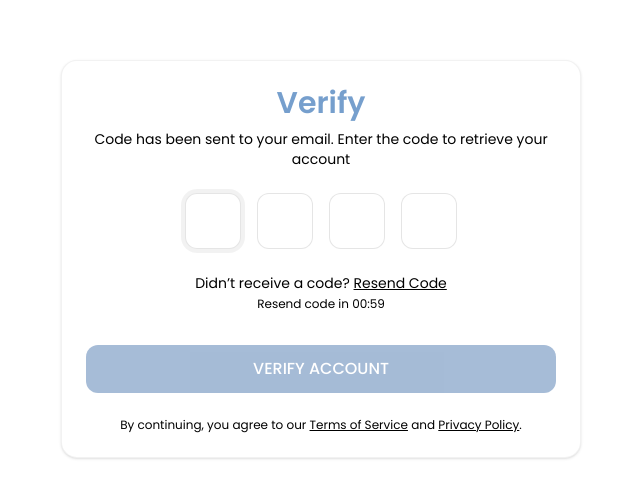
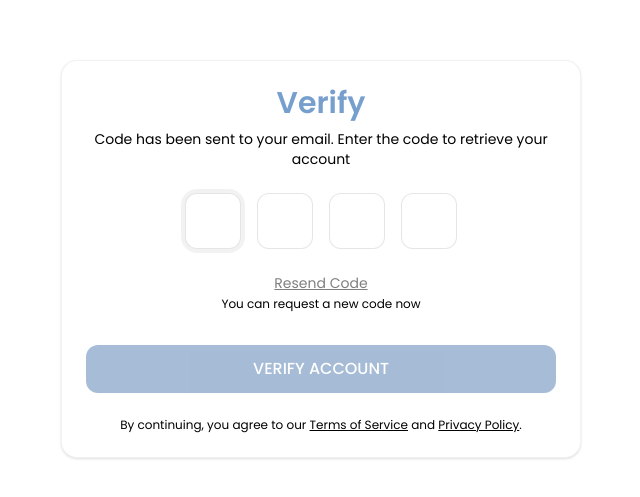
Before and after one commit to Dendup1234/fyp_prototype_frontend, a Next.js app: page /verification in a window 1280 px wide. Shown: the part 157-654 px from the top of the page, without its empty margins (319-959 px from the left). Built offline with nearby package versions, Linux system fonts and the light colour scheme.

Commit message:
Fixed api issues

```diff
--- a/app/(auth)/verification/page.tsx
+++ b/app/(auth)/verification/page.tsx
@@ -5,33 +5,47 @@ import AuthCard from "@/components/authcard";
 import Button from "@/components/ui/button";
 import OtpInput from "@/components/ui/otpinput";
 import { useRouter, useSearchParams } from "next/navigation";
-import { verifyOTP } from "@/utils/api";
+import { verifyOTP, resendOTP } from "@/utils/api";
 
 export default function VerifyPage() {
     const [otp, setOtp] = useState("");
-    //Prevents multiple submissions while waiting for a backend response.
-    const [loading, setLoading] = useState(false);
+    const [loading, setLoading] = useState(false);          // for verify
+    const [resending, setResending] = useState(false);      // for resend
+    const [cooldown, setCooldown] = useState(0);            // seconds remaining
     const isComplete = otp.length === 4;
+
     const router = useRouter();
     const params = useSearchParams();
 
-    // For showing in the subtitle
+    // Shown in subtitle (query param if present)
     const emailFromQuery = params.get("email") ?? "";
 
     // Load the payload saved from signup
     const payload = useMemo(() => {
         const raw = sessionStorage.getItem("pendingSignup");
         try {
-            return raw ? JSON.parse(raw) as {
-                organizationName: string;
-                name: string;
-                email: string;
-                password: string;
-            } : null;
+            return raw
+                ? (JSON.parse(raw) as {
+                    organizationName: string;
+                    name: string;
+                    email: string;
+                    password: string;
+                })
+                : null;
         } catch {
             return null;
         }
     }, []);
+
+    // Decide which email to use for resend
+    const emailToUse = payload?.email || emailFromQuery;
+
+    // Cooldown countdown
+    useEffect(() => {
+        if (cooldown <= 0) return;
+        const id = setInterval(() => setCooldown((s) => s - 1), 1000);
+        return () => clearInterval(id);
+    }, [cooldown]);
 
     const handleVerify = async (e: React.FormEvent) => {
         e.preventDefault();
@@ -45,15 +59,26 @@ export default function VerifyPage() {
                 otp,
             });
             alert(res.message);
-
-            // clear sensitive data ASAP
-            sessionStorage.removeItem("pendingSignup");
-
+            sessionStorage.removeItem("pendingSignup"); // clear sensitive data
             router.push("/signin");
         } catch (err) {
             alert(err instanceof Error ? err.message : "Verification failed");
         } finally {
             setLoading(false);
+        }
+    };
+
+    const handleResend = async () => {
+        if (!emailToUse || cooldown > 0) return;
+        setResending(true);
+        try {
+            const res = await resendOTP(emailToUse);
+            alert(res.message || "OTP resent");
+            setCooldown(60); // start 60s cooldown
+        } catch (err) {
+            alert(err instanceof Error ? err.message : "Failed to resend OTP");
+        } finally {
+            setResending(false);
         }
     };
 
@@ -73,11 +98,23 @@ export default function VerifyPage() {
                 <form onSubmit={handleVerify} className="space-y-6">
                     <OtpInput length={4} onChange={setOtp} onComplete={setOtp} />
 
-                    <p className="text-center text-sm text-black">
-                        Didn’t receive a code? <span className="underline cursor-pointer">Resend Code</span>
+                    <div className="text-center text-sm text-black">
+                        <button
+                            type="button"
+                            onClick={handleResend}
+                            disabled={!emailToUse || resending || cooldown > 0}
+                            className={[
+                                "underline",
+                                (!emailToUse || resending || cooldown > 0) ? "opacity-50 cursor-not-allowed" : "cursor-pointer",
+                            ].join(" ")}
+                        >
+                            {resending ? "Sending..." : "Resend Code"}
+                        </button>
                         <br />
-                        <span className="text-xs">Resend code in 00:59</span>
-                    </p>
+                        <span className="text-xs">
+                            {cooldown > 0 ? `Resend code in 00:${String(cooldown).padStart(2, "0")}` : "You can request a new code now"}
+                        </span>
+                    </div>
 
                     <Button
                         type="submit"
--- a/app/verification-newpassword/page.tsx
+++ b/app/verification-newpassword/page.tsx
@@ -6,7 +6,7 @@ import Button from "@/components/ui/button";
 import OtpInput from "@/components/ui/otpinput";
 import { useRouter, useSearchParams } from "next/navigation";
 
-const BASE_URL = "http://10.2.32.92:5000/api/v1/agency"; // adjust your backend IP
+const BASE_URL = "http://10.2.23.225:5000/api/v1/agency"; // adjust your backend IP
 
 export default function ResetVerifyPage() {
     const [otp, setOtp] = useState("");
@@ -19,9 +19,7 @@ export default function ResetVerifyPage() {
     // Prefer email from sessionStorage or fallback to query param
     const email = useMemo(() => {
         const fromSession =
-            typeof window !== "undefined"
-                ? sessionStorage.getItem("resetEmail")
-                : null;
+            typeof window !== "undefined" ? sessionStorage.getItem("resetEmail") : null;
         return fromSession || params.get("email") || "";
     }, [params]);
 
@@ -34,23 +32,29 @@ export default function ResetVerifyPage() {
             const res = await fetch(`${BASE_URL}/auth/password-reset/verify-otp`, {
                 method: "POST",
                 headers: { "Content-Type": "application/json" },
-                body: JSON.stringify({ email, otp })
+                body: JSON.stringify({ email, otp }),
             });
 
             const data = await res.json();
-            console.log("Server response:", data);
 
-            // 👇 Add this here
-            console.log("Cookies in browser:", document.cookie);
+            if (!res.ok) {
+                throw new Error(data?.message || "Failed to verify OTP");
+            }
 
-            if (res.ok) {
-                alert("OTP verified successfully!");
-                router.push("/new-password");
-            } else {
-                alert(data.message || "Failed to verify OTP");
+            const token = (data?.resetSessionToken || "").trim();
+            if (!token) {
+                throw new Error("Server did not return resetSessionToken");
             }
+
+            // Save for same-tab flow (fallback)
+            if (typeof window !== "undefined") {
+                sessionStorage.setItem("resetSessionToken", token);
+            }
+
+            // Push token via URL so the next page can fetch it reliably
+            router.push(`/new-password?token=${encodeURIComponent(token)}`);
         } catch (err: any) {
-            alert(err.message || "An error occurred during verification");
+            alert(err?.message || "An error occurred during verification");
         } finally {
             setLoading(false);
         }
@@ -64,8 +68,7 @@ export default function ResetVerifyPage() {
                 bg="#ffffff"
                 footer={
                     <p className="text-center text-xs text-black">
-                        By continuing, you agree to our{" "}
-                        <span className="underline">Terms of Service</span> and{" "}
+                        By continuing, you agree to our <span className="underline">Terms of Service</span> and{" "}
                         <span className="underline">Privacy Policy</span>.
                     </p>
                 }
@@ -74,8 +77,7 @@ export default function ResetVerifyPage() {
                     <OtpInput length={4} onChange={setOtp} onComplete={setOtp} />
 
                     <p className="text-center text-sm text-black">
-                        Didn’t receive a code?{" "}
-                        <span className="underline cursor-pointer">Resend Code</span>
+                        Didn’t receive a code? <span className="underline cursor-pointer">Resend Code</span>
                         <br />
                         <span className="text-xs">Resend code in 00:59</span>
                     </p>
--- a/utils/api.js
+++ b/utils/api.js
@@ -1,4 +1,4 @@
-const BASE_URL = "http://10.107.128.130:5000/api/v1/agency"; // replace with your backend IP
+const BASE_URL = "http://10.2.23.225:5000/api/v1/agency"; // replace with your backend IP
 
 //Send OTP
 export const sendOTP = async (email) => {
@@ -88,14 +88,14 @@ const handleVerify = async () => {
   }
 };
 
-// Set new password
-export const setNewPassword = async (resetSessionToken, newPassword) => {
+export async function setNewPassword(payload) {
   const res = await fetch(`${BASE_URL}/auth/password-reset`, {
     method: "PATCH",
     headers: { "Content-Type": "application/json" },
-    body: JSON.stringify({ resetSessionToken, newPassword }),
+    body: JSON.stringify(payload), // Make sure payload has resetSessionToken + newPassword
   });
-  const data = await res.json();
-  if (!res.ok) throw new Error(data.message || "Failed to reset password");
+
+  const data = await res.json().catch(() => ({}));
+  if (!res.ok) throw new Error(data?.message || `Failed (${res.status})`);
   return data;
-};
+}
```
Also changed, not shown: app/(auth)/new-password/page.tsx (+33 -24 lines).
